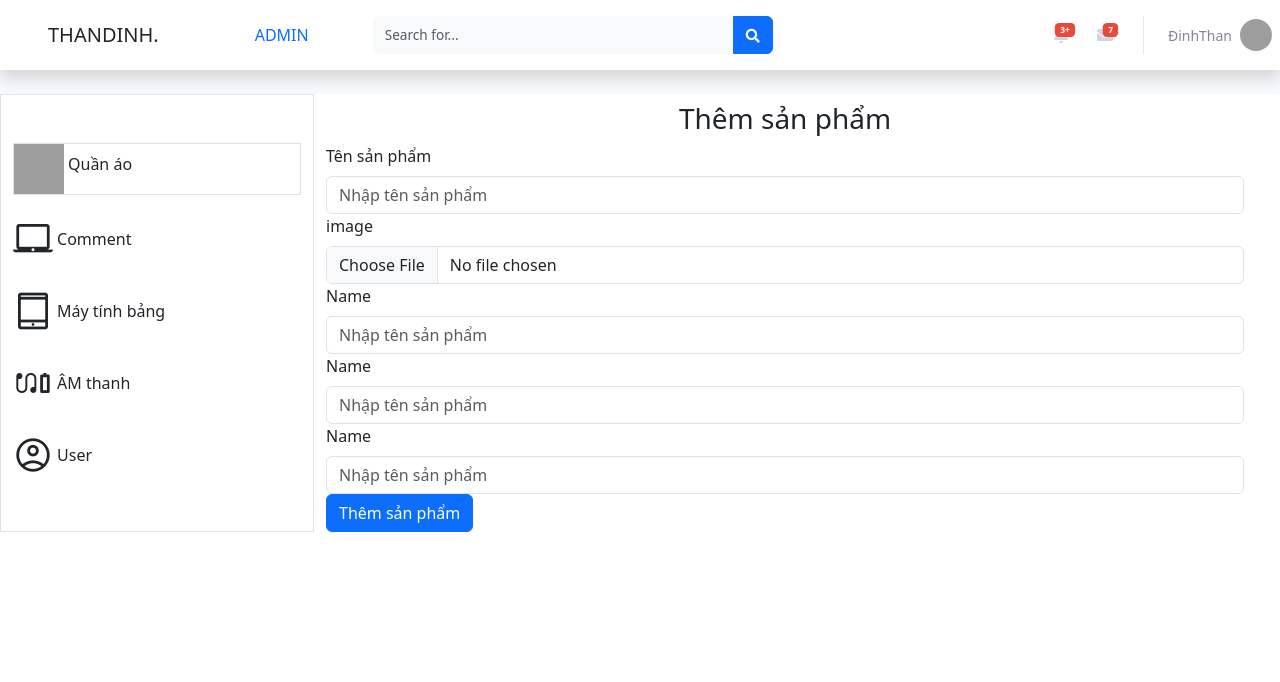
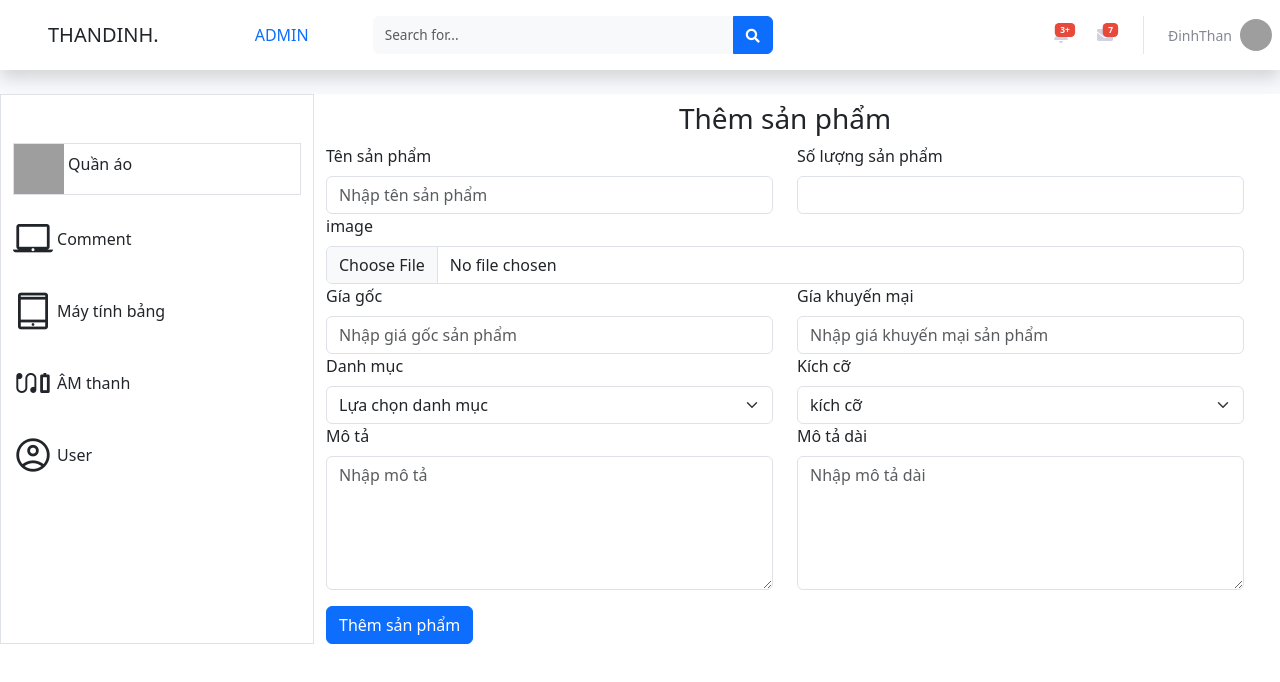
Before and after one commit to Thandinhcong/Project-Reactjs, a React (Vite) app in the folder projects/: page /admin/them-san-pham in a window 1280 px wide. Shown: the top 682 px of the page. Built offline with nearby package versions, Linux system fonts and the light colour scheme; grey boxes are pictures that could not be loaded.

Commit message:
update:instance create page addProduct

```diff
--- a/projects/src/components/admin/products/AddProduct.jsx
+++ b/projects/src/components/admin/products/AddProduct.jsx
@@ -11,27 +11,58 @@ const AddProduct = () => {
                 <section className='col-9 '>
                     <h3 className='text-center mt-2 mb-2'>Thêm sản phẩm</h3>
                     <form action="" className=''>
-                        <div>
-                            <label htmlFor="name" className='form-lable'>Tên sản phẩm</label>
-                            <input type="text" placeholder='Nhập tên sản phẩm' className='form-control' />
+                        <div className='row row-cols-2'>
+                            <div>
+                                <label htmlFor="name" className='form-lable'>Tên sản phẩm</label>
+                                <input type="text" placeholder='Nhập tên sản phẩm' className='form-control' />
+                            </div>
+                            <div>
+                                <label htmlFor="">Số lượng sản phẩm</label>
+                                <input type="number" min={0} max={1000} className='form-control' />
+                            </div>
                         </div>
                         <div>
                             <label htmlFor="name" className='form-lable'> image</label>
-                            <input type="file" placeholder='Nhập tên sản phẩm' className='form-control' />
+                            <input type="file" placeholder='Chọn hình ảnh cho sản phẩm' className='form-control' />
                         </div>
-                        <div>
-                            <label htmlFor="name" className='form-lable'>Name</label>
-                            <input type="text" placeholder='Nhập tên sản phẩm' className='form-control' />
+
+                        <div className='row row-cols-2'>
+                            <div>
+                                <label htmlFor="name" className='form-lable'>Gía gốc</label>
+                                <input type="number" placeholder='Nhập giá gốc sản phẩm ' className='form-control' />
+                            </div>
+                            <div>
+                                <label htmlFor="name" className='form-lable'>Gía khuyến mại</label>
+                                <input type="number" min={0} placeholder='Nhập giá khuyến mại sản phẩm' className='form-control' />
+                            </div>
                         </div>
-                        <div>
-                            <label htmlFor="name" className='form-lable'>Name</label>
-                            <input type="text" placeholder='Nhập tên sản phẩm' className='form-control' />
+                        <div className='row row-cols-2'>
+                            <div>
+                                <label htmlFor="">Danh mục</label>
+                                <select className='form-select'>
+                                    <option value="">Lựa chọn danh mục</option>
+                                </select>
+
+                            </div>
+                            <div>
+                                <label htmlFor="">Kích cỡ</label>
+                                <select className='form-select'>
+                                    <option value="">kích cỡ</option>
+                                    <option value="">41</option>
+                                </select>
+                            </div>
                         </div>
-                        <div>
-                            <label htmlFor="name" className='form-lable'>Name</label>
-                            <input type="text" placeholder='Nhập tên sản phẩm' className='form-control' />
+                        <div className='row row-cols-2'>
+                            <div>
+                                <label htmlFor="">Mô tả</label>
+                                <textarea className='form-control' placeholder='Nhập mô tả' cols="30" rows="5"></textarea>
+                            </div>
+                            <div>
+                                <label htmlFor="">Mô tả dài</label>
+                                <textarea className='form-control' placeholder='Nhập mô tả dài' cols="30" rows="5"></textarea>
+                            </div>
                         </div>
-                        <button className="btn btn-primary">Thêm sản phẩm</button>
+                        <button className="btn btn-primary mt-3">Thêm sản phẩm</button>
                     </form>
                 </section>
             </div>
--- a/projects/src/pages/layout-client/main/products/Product.jsx
+++ b/projects/src/pages/layout-client/main/products/Product.jsx
@@ -12,6 +12,13 @@ const Product = () => {
                 <a href="#">PHỤ KIỆN & TRANG SỨC</a>
                 <a href="#">TÚI XÁCH & BALO</a>
             </nav>
+            <div>
+                <select className='form-select w-25 mt-3 mb-3'>
+                    <option value="" className='w-25'>Lọc theo giá tiền</option>
+                    <option value="">Giá cao nhất</option>
+                    <option value="">Giá thấp nhất</option>
+                </select>
+            </div>
             <div className='product-list'>
                 <div className='product-list-item'>
                     <Link to="./chi-tiet-san-pham"><img src="../aothun.jpg" alt="" /></Link>
```
Also changed, not shown: projects/src/instances/instances.js (added, +9 -0 lines), projects/src/instances/products.js (added, +22 -0 lines), projects/src/instances/accounts.js (added), projects/src/instances/categorys.js (added).
